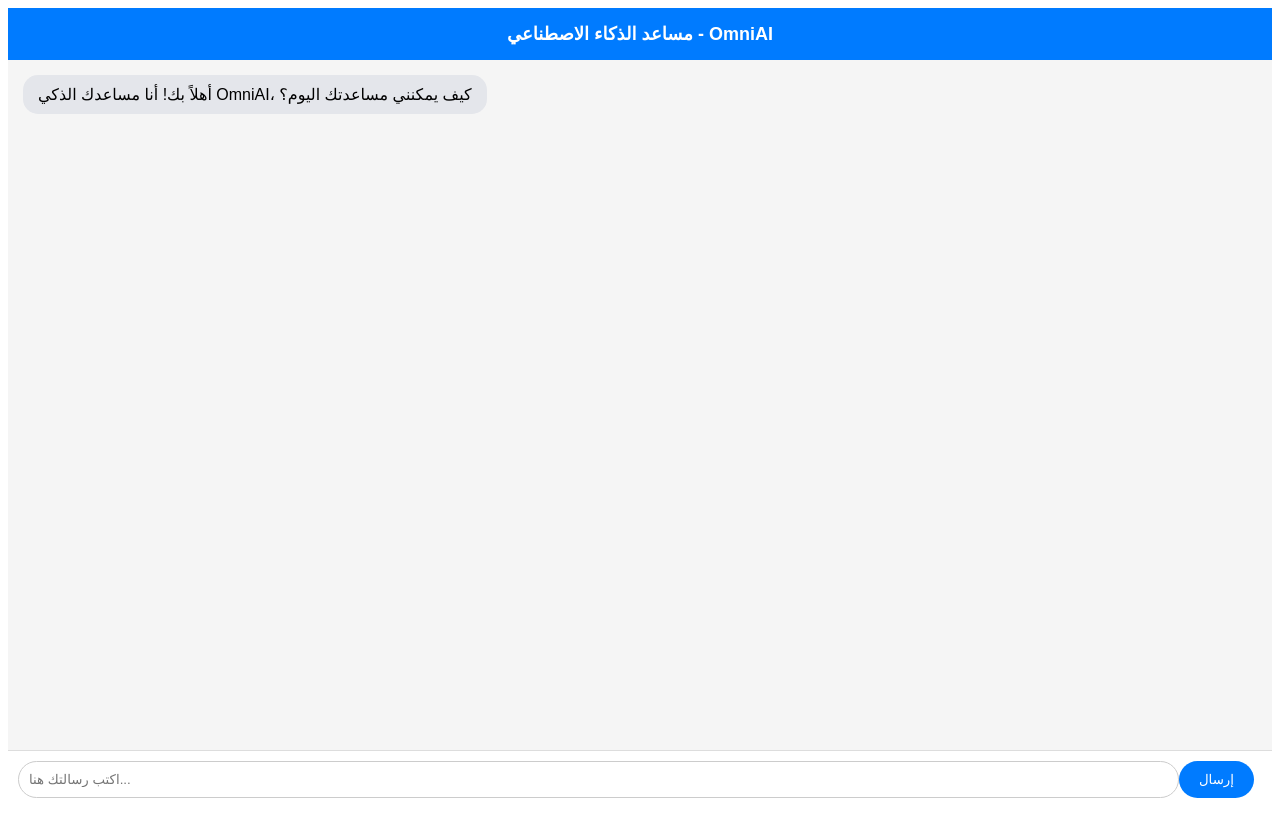
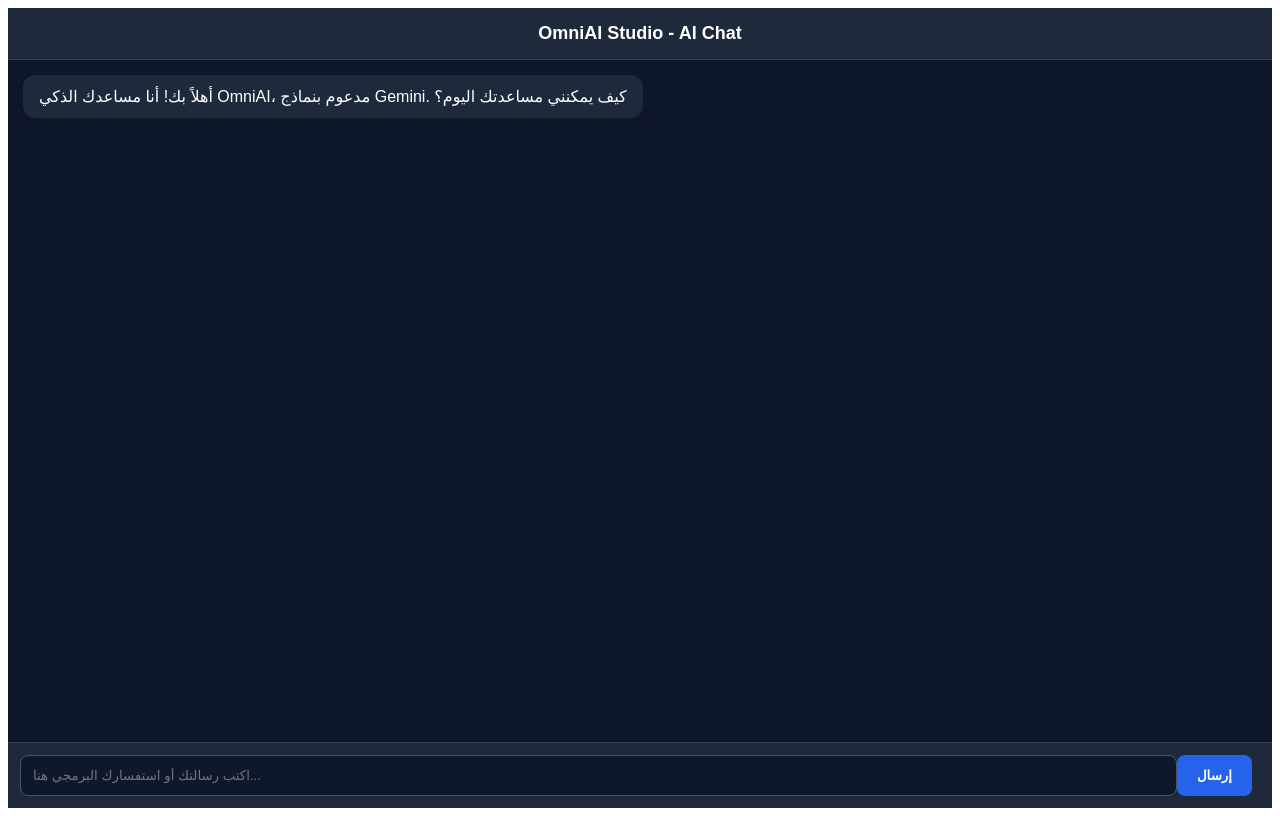
Before and after one commit to Mohamme1a/omniai-studio, a React (Vite) app: page / in a window 1280 px wide. Built offline with nearby package versions, Linux system fonts and the light colour scheme; the HTML template or start-up script is replaced by a standard one.

Commit message:
Integrate GoogleGenAI for AI responses

```diff
--- a/src/App.tsx
+++ b/src/App.tsx
@@ -1,4 +1,5 @@
 import React, { useState } from 'react';
+import { GoogleGenAI } from '@google/genai';
 
 interface Message {
   sender: 'user' | 'ai';
@@ -7,60 +8,76 @@
 
 export default function App() {
   const [messages, setMessages] = useState<Message[]>([
-    { sender: 'ai', text: 'أهلاً بك! أنا مساعدك الذكي OmniAI، كيف يمكنني مساعدتك اليوم؟' }
+    { sender: 'ai', text: 'أهلاً بك! أنا مساعدك الذكي OmniAI، مدعوم بنماذج Gemini. كيف يمكنني مساعدتك اليوم؟' }
   ]);
   const [input, setInput] = useState('');
+  const [loading, setLoading] = useState(false);
 
-  const handleSend = () => {
-    if (!input.trim()) return;
+  const handleSend = async () => {
+    if (!input.trim() || loading) return;
 
-    const newMessages: Message[] = [...messages, { sender: 'user', text: input }];
-    setMessages(newMessages);
+    const userMessage = input;
+    setMessages(prev => [...prev, { sender: 'user', text: userMessage }]);
     setInput('');
+    setLoading(true);
 
-    // محاكاة رد الذكاء الاصطناعي مؤقتاً
-    setTimeout(() => {
-      setMessages(prev => [...prev, { sender: 'ai', text: 'لقد استلمت رسالتك بنجاح، جاري ربط واجهة البرمجة (API).' }]);
-    }, 1000);
+    try {
+      // تهيئة العميل باستخدام مفتاح الـ API من متغيرات البيئة
+      const ai = new GoogleGenAI({ apiKey: process.env.API_KEY || '' });
+
+      const response = await ai.models.generateContent({
+        model: 'gemini-2.5-flash',
+        contents: userMessage,
+      });
+
+      const aiReply = response.text || 'عذراً، لم أتمكن من الحصول على رد.';
+      setMessages(prev => [...prev, { sender: 'ai', text: aiReply }]);
+    } catch (error) {
+      setMessages(prev => [...prev, { sender: 'ai', text: 'حدث خطأ أثناء الاتصال بالخادم. تأكد من صحة مفتاح الـ API.' }]);
+    } finally {
+      setLoading(false);
+    }
   };
 
   return (
-    <div style={{ display: 'flex', flexDirection: 'column', height: '100vh', fontFamily: 'sans-serif', backgroundColor: '#f5f5f5' }}>
+    <div style={{ display: 'flex', flexDirection: 'column', height: '100vh', fontFamily: 'sans-serif', backgroundColor: '#0f172a', color: '#fff' }}>
       {/* رأس التطبيق */}
-      <header style={{ backgroundColor: '#007bff', color: '#fff', padding: '15px', textAlign: 'center', fontSize: '18px', fontWeight: 'bold' }}>
-        مساعد الذكاء الاصطناعي - OmniAI
+      <header style={{ backgroundColor: '#1e293b', padding: '15px', textAlign: 'center', fontSize: '18px', fontWeight: 'bold', borderBottom: '1px solid #334155' }}>
+        OmniAI Studio - AI Chat
       </header>
 
       {/* منطقة عرض الرسائل */}
-      <div style={{ flex: 1, padding: '15px', overflowY: 'auto', display: 'flex', flexDirection: 'column', gap: '10px' }}>
+      <div style={{ flex: 1, padding: '15px', overflowY: 'auto', display: 'flex', flexDirection: 'column', gap: '12px' }}>
         {messages.map((msg, index) => (
           <div key={index} style={{
             alignSelf: msg.sender === 'user' ? 'flex-end' : 'flex-start',
-            backgroundColor: msg.sender === 'user' ? '#007bff' : '#e4e6eb',
-            color: msg.sender === 'user' ? '#fff' : '#000',
-            padding: '10px 15px',
-            borderRadius: '15px',
-            maxWidth: '75%',
-            wordBreak: 'break-word'
+            backgroundColor: msg.sender === 'user' ? '#2563eb' : '#1e293b',
+            color: '#fff',
+            padding: '12px 16px',
+            borderRadius: '12px',
+            maxWidth: '80%',
+            wordBreak: 'break-word',
+            boxShadow: '0 4px 6px rgba(0,0,0,0.1)'
           }}>
             {msg.text}
           </div>
         ))}
+        {loading && <div style={{ alignSelf: 'flex-start', color: '#94a3b8', padding: '8px' }}>جاري الكتابة...</div>}
       </div>
 
       {/* شريط الإدخال */}
-      <div style={{ display: 'flex', padding: '10px', backgroundColor: '#fff', borderTop: '1px solid #ddd' }}>
+      <div style={{ display: 'flex', padding: '12px', backgroundColor: '#1e293b', borderTop: '1px solid #334155' }}>
         <input
           type="text"
           value={input}
           onChange={(e) => setInput(e.target.value)}
-          placeholder="اكتب رسالتك هنا..."
-          style={{ flex: 1, padding: '10px', borderRadius: '20px', border: '1px solid #ccc', outline: 'none' }}
+          placeholder="اكتب رسالتك أو استفسارك البرمجي هنا..."
+          style={{ flex: 1, padding: '12px', borderRadius: '8px', border: '1px solid #475569', backgroundColor: '#0f172a', color: '#fff', outline: 'none' }}
           onKeyDown={(e) => e.key === 'Enter' && handleSend()}
         />
         <button
           onClick={handleSend}
-          style={{ marginRight: '8px', padding: '10px 20px', backgroundColor: '#007bff', color: '#fff', border: 'none', borderRadius: '20px', cursor: 'pointer' }}>
+          style={{ marginRight: '8px', padding: '10px 20px', backgroundColor: '#2563eb', color: '#fff', border: 'none', borderRadius: '8px', cursor: 'pointer', fontWeight: 'bold' }}>
           إرسال
         </button>
       </div>
```
